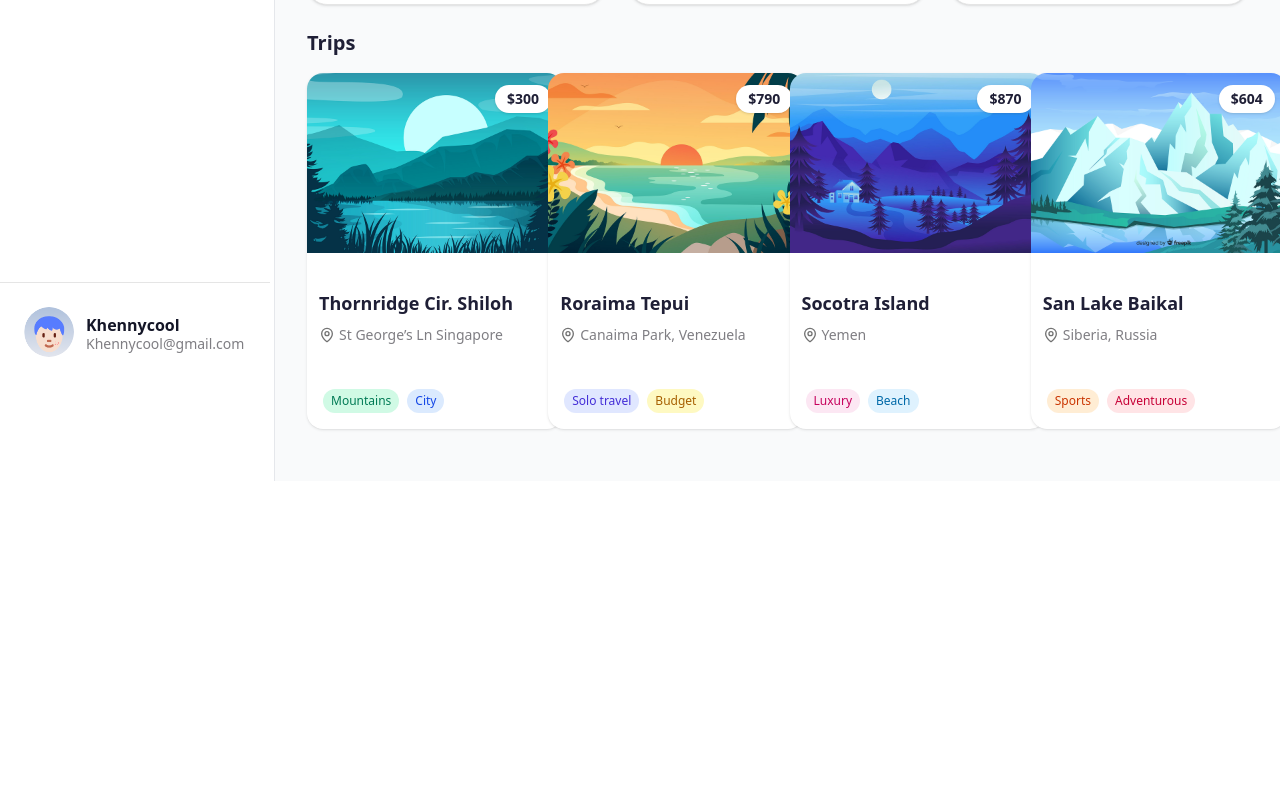
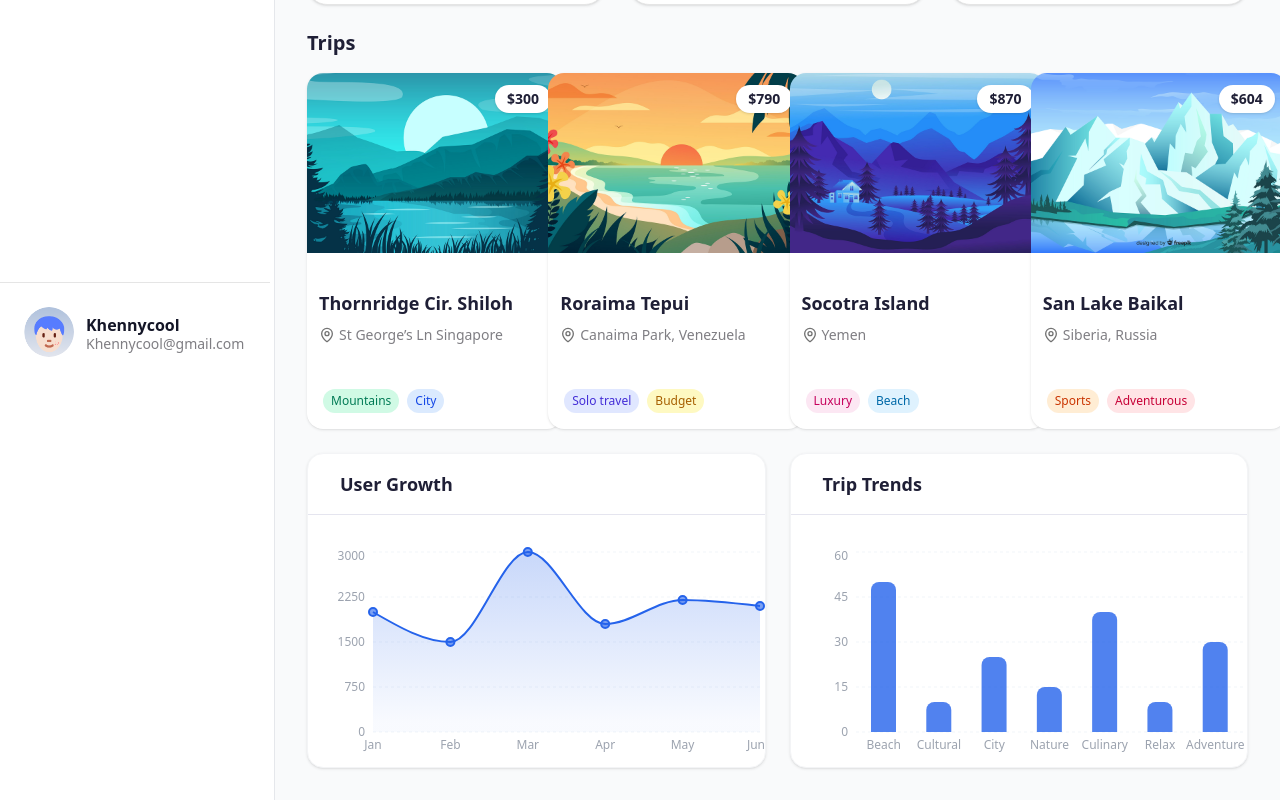
Before and after one commit to Kolawole-kehinde/Travique, a Next.js app: page /dashboard in a window 1280 px wide. Shown: the part 319-1119 px from the top of the page. Before the commit the page ends 800 px from the top, so only its background shows below. Built offline with nearby package versions, Linux system fonts and the light colour scheme.

Commit message:
add: DashboardCharts component

```diff
--- /dev/null
+++ b/features/dashboard/DashboardCharts.tsx
@@ -0,0 +1,136 @@
+"use client";
+
+import {
+  AreaChart,
+  Area,
+  XAxis,
+  YAxis,
+  Tooltip,
+  ResponsiveContainer,
+  CartesianGrid,
+  BarChart,
+  Bar,
+} from "recharts";
+import { Card, CardHeader, CardTitle, CardContent } from "@/components/ui/card";
+
+const userGrowthData = [
+  { name: "Jan", users: 2000 },
+  { name: "Feb", users: 1500 },
+  { name: "Mar", users: 3000 },
+  { name: "Apr", users: 1800 },
+  { name: "May", users: 2200 },
+  { name: "Jun", users: 2100 },
+];
+
+const tripTrendsData = [
+  { name: "Beach", value: 50 },
+  { name: "Cultural", value: 10 },
+  { name: "City", value: 25 },
+  { name: "Nature", value: 15 },
+  { name: "Culinary", value: 40 },
+  { name: "Relax", value: 10 },
+  { name: "Adventure", value: 30 },
+];
+
+export default function DashboardCharts() {
+  return (
+    <div className="grid grid-cols-1 lg:grid-cols-2 gap-6">
+      {/* User Growth */}
+      <Card className="rounded-2xl border border-gray-100 shadow-sm">
+        <CardHeader>
+          <CardTitle className="text-lg font-semibold text-[#1F1F36] px-8 py-4 border-b border-[#E5E5EF]">
+            User Growth
+          </CardTitle>
+        </CardHeader>
+        <CardContent>
+          <div className="h-[220px]">
+            <ResponsiveContainer width="100%" height="100%">
+              <AreaChart data={userGrowthData}>
+                <defs>
+                  <linearGradient id="colorUsers" x1="0" y1="0" x2="0" y2="1">
+                    <stop offset="5%" stopColor="#2563eb" stopOpacity={0.4} />
+                    <stop offset="95%" stopColor="#2563eb" stopOpacity={0.05} />
+                  </linearGradient>
+                </defs>
+                <CartesianGrid strokeDasharray="3 3" vertical={false} stroke="#f1f5f9" />
+                <XAxis
+                  dataKey="name"
+                  axisLine={false}
+                  tickLine={false}
+                  tick={{ fill: "#9ca3af", fontSize: 12 }}
+                />
+                <YAxis
+                  axisLine={false}
+                  tickLine={false}
+                  tick={{ fill: "#9ca3af", fontSize: 12 }}
+                />
+                <Tooltip
+                  contentStyle={{
+                    backgroundColor: "white",
+                    border: "1px solid #e5e7eb",
+                    borderRadius: "8px",
+                    fontSize: "12px",
+                  }}
+                />
+                <Area
+                  type="monotone"
+                  dataKey="users"
+                  stroke="#2563eb"
+                  strokeWidth={2}
+                  fill="url(#colorUsers)"
+                  dot={{ r: 4, fill: "#2563eb", strokeWidth: 2 }}
+                />
+              </AreaChart>
+            </ResponsiveContainer>
+          </div>
+        </CardContent>
+      </Card>
+
+      {/* Trip Trends */}
+      <Card className="rounded-2xl border border-gray-100 shadow-sm">
+        <CardHeader>
+          <CardTitle className="text-lg font-semibold text-[#1F1F36] px-8 py-4 border-b border-[#E5E5EF]">
+            Trip Trends
+          </CardTitle>
+        </CardHeader>
+        <CardContent>
+          <div className="h-[220px]">
+            <ResponsiveContainer width="100%" height="100%">
+              <BarChart data={tripTrendsData}>
+                <CartesianGrid strokeDasharray="3 3" vertical={false} stroke="#f1f5f9" />
+                <XAxis
+                  dataKey="name"
+                  axisLine={false}
+                  tickLine={false}
+                  tick={{ fill: "#9ca3af", fontSize: 12 }}
+                />
+                <YAxis
+                  axisLine={false}
+                  tickLine={false}
+                  tick={{ fill: "#9ca3af", fontSize: 12 }}
+                />
+                <Tooltip
+                  cursor={{ fill: "transparent" }}
+                  contentStyle={{
+                    backgroundColor: "#111827",
+                    color: "white",
+                    borderRadius: "6px",
+                    fontSize: "12px",
+                  }}
+                  formatter={(value) => [`${value}%`, ""]}
+                />
+                <Bar
+                  dataKey="value"
+                  radius={[8, 8, 0, 0]}
+                  fill="#2563eb"
+                  opacity={0.8}
+                  barSize={25}
+                />
+              </BarChart>
+            </ResponsiveContainer>
+          </div>
+        </CardContent>
+      </Card>
+    </div>
+  );
+}
--- a/features/dashboard/DashbordComponents.tsx
+++ b/features/dashboard/DashbordComponents.tsx
@@ -1,12 +1,14 @@
 import React from 'react'
 import DashboardStats from './DashboardStats'
 import TripsSection from './TripsSection'
+import DashboardCharts from './DashboardCharts'
 
 const DashbordComponents = () => {
   return (
     <main className='mt-10 space-y-6'>
        <DashboardStats/>
        <TripsSection/>
+       <DashboardCharts/>
     </main>
   )
 }
```
